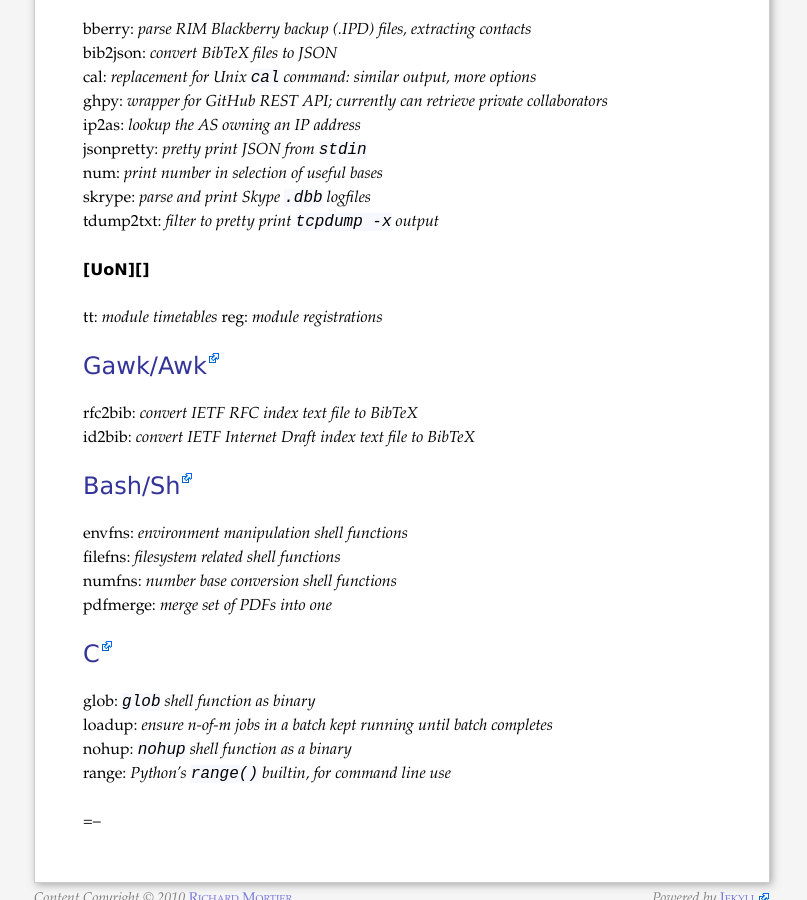
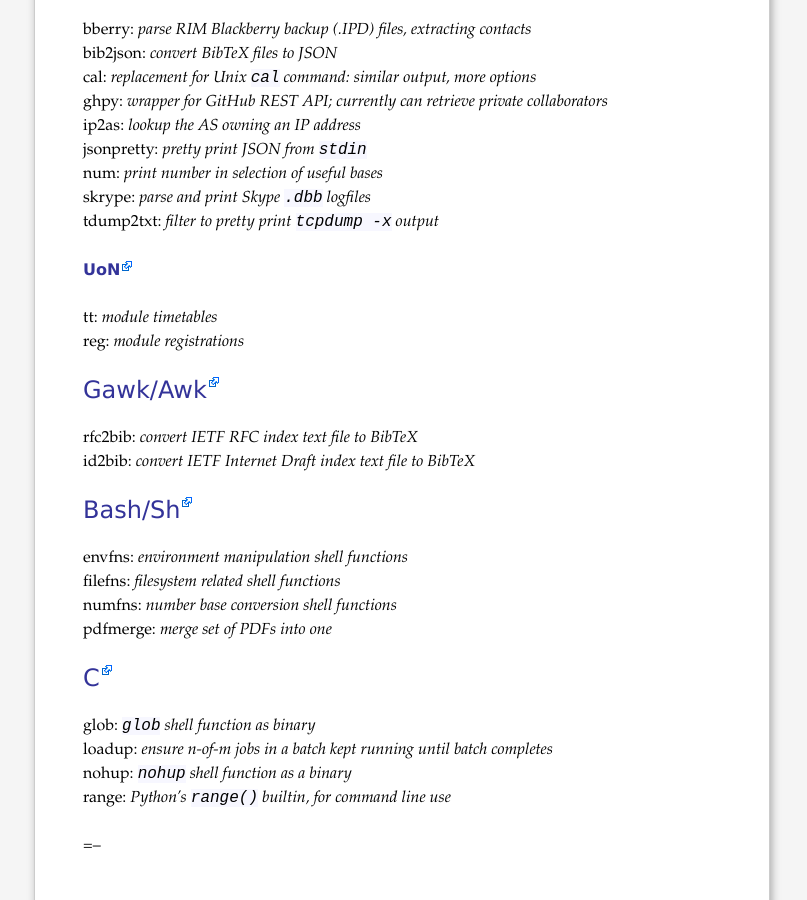
Before and after one commit to mor1/mort-www, a Jekyll site: the page built from code/index.md, in a window 1280 px wide and 900 px high, scrolled down 1037 px. Shown: the whole window, without its empty margins (238-1045 px from the left). Built offline with Jekyll 4.4.1, drawn with Linux system fonts in a browser that asks for light colours; Markdown is read by kramdown in place of the engine named in the settings.

```diff
--- a/code/index.md
+++ b/code/index.md
@@ -80,10 +80,10 @@ num: *print number in selection of useful bases*<br>
 skrype: *parse and print Skype `.dbb` logfiles*<br>
 tdump2txt: *filter to pretty print `tcpdump -x` output*<br>
 
-[UoN][]
+[UoN](http://github.com/mor1/uon/)
 -------
 
-tt: *module timetables*
+tt: *module timetables*<br>
 reg: *module registrations*
 
 
```
